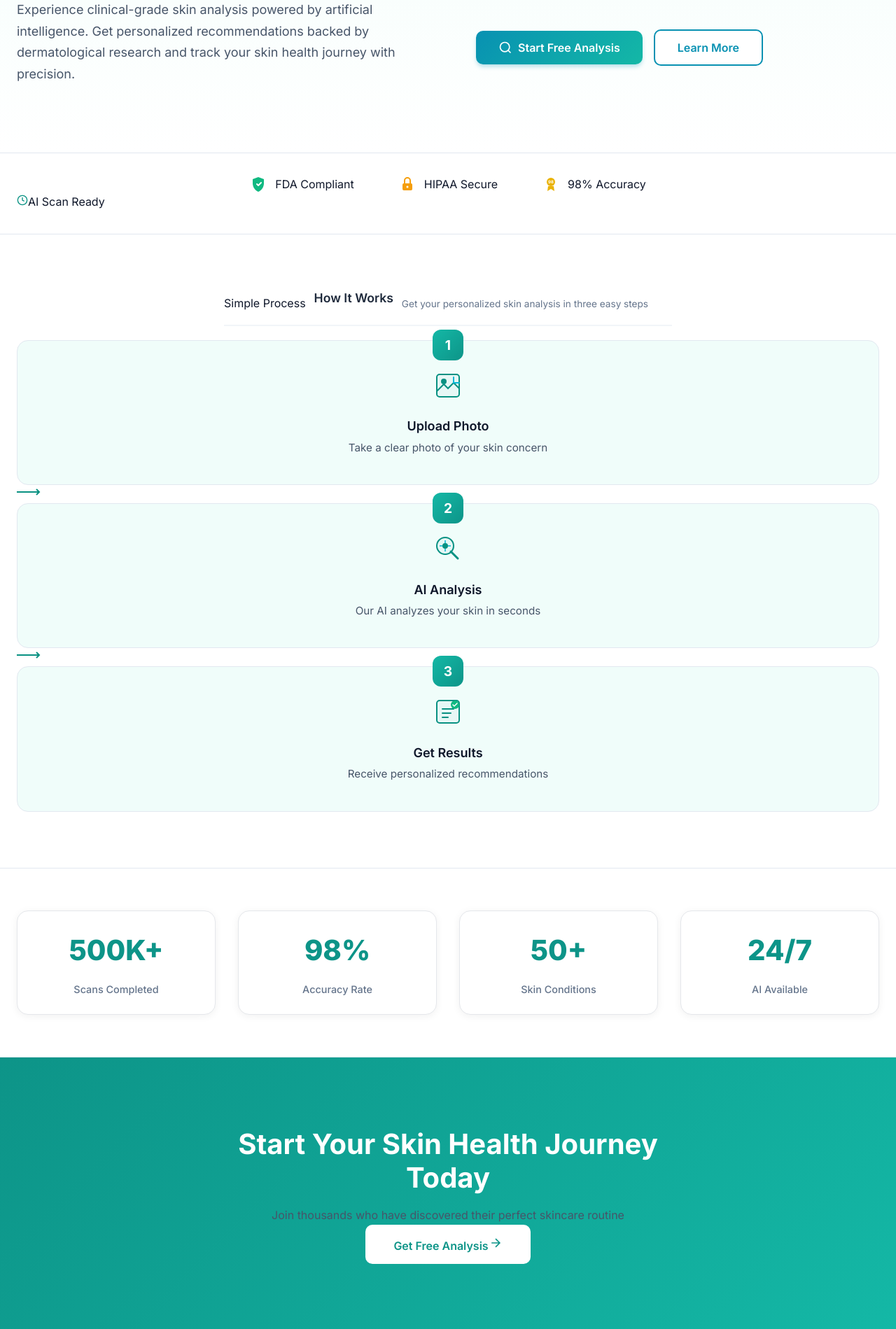
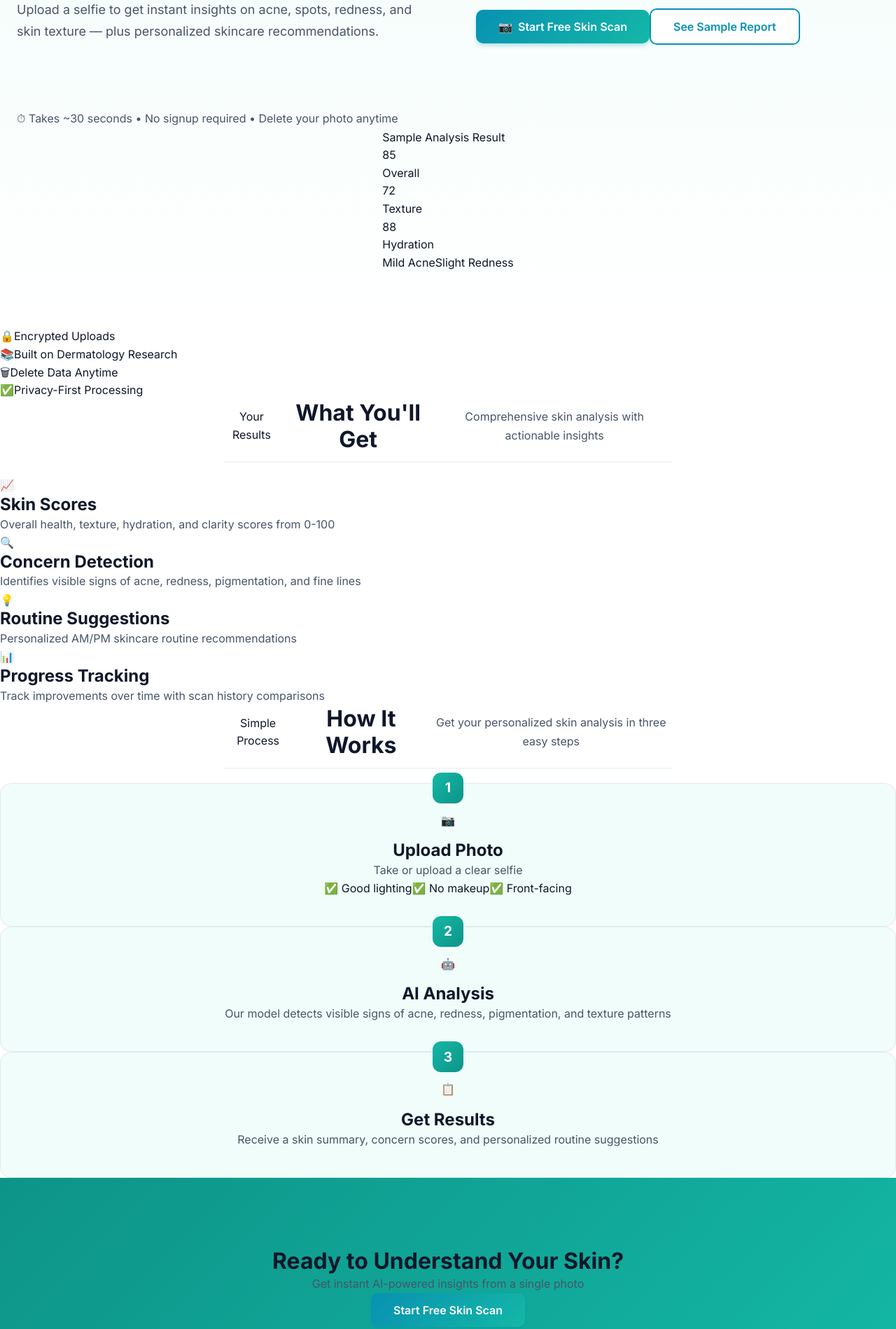
Before and after one commit to himprapatel-rgb/ai-skincare-intelligence-system, a React (Vite) app in the folder frontend/: page / in a window 1280 px wide. Shown: the part 400-2299 px from the top of the page at 70% size. Built offline with nearby package versions, Linux system fonts and the light colour scheme; no server answers.

Commit message:
Fix homepage: safer compliance claims, clearer CTA, sample output preview, privacy reassurance

```diff
--- a/frontend/src/pages/HomePage.tsx
+++ b/frontend/src/pages/HomePage.tsx
@@ -30,216 +30,192 @@ const HomePage: React.FC = () => {
             <Link to="/scan" className="nav-link">Analysis</Link>
             <Link to="/dashboard" className="nav-link">Dashboard</Link>
             <Link to="/about" className="nav-link">About</Link>
-            <Link to="/auth" className="nav-btn-primary">Get Started</Link>
+            <Link to="/scan" className="nav-btn-primary">Start Free Scan</Link>
           </div>
         </div>
       </nav>
 
-      {/* Hero Section */}
+      {/* Hero Section - Updated with safer claims */}
       <section className="hero">
-        <div className="hero-container">
         <div className="hero-content">
           <div className="hero-badge">
-              <svg width="16" height="16" viewBox="0 0 24 24" fill="none" stroke="currentColor" strokeWidth="2">
-                <path d="M12 22s8-4 8-10V5l-8-3-8 3v7c0 6 8 10 8 10z" />
-              </svg>
-              <span>Dermatologist-Grade AI Technology</span>
+            <span className="badge-icon">&#128161;</span>
+            AI-Powered Skin Insights
           </div>
           <h1 className="hero-title">
-              Advanced Skin<br />
-              <span className="gradient-text">Health Analysis</span>
+            AI Skin Analysis<br />
+            <span className="gradient-text">From a Single Photo</span>
           </h1>
           <p className="hero-subtitle">
-              Experience clinical-grade skin analysis powered by artificial intelligence. Get personalized recommendations backed by dermatological research and track your skin health journey with precision.
+            Upload a selfie to get instant insights on acne, spots, redness, and skin texture — plus personalized skincare recommendations.
           </p>
-            <div className="hero-buttons">
+          <div className="hero-cta">
             <button className="btn-primary" onClick={() => navigate('/scan')}>
-                <svg width="20" height="20" viewBox="0 0 24 24" fill="none" stroke="currentColor" strokeWidth="2">
-                  <circle cx="11" cy="11" r="8" />
-                  <path d="M21 21l-4.35-4.35" />
-                </svg>
-                Start Free Analysis
+              <span className="btn-icon">&#128247;</span>
+              Start Free Skin Scan
             </button>
             <button className="btn-secondary" onClick={() => navigate('/about')}>
-                Learn More
+              See Sample Report
             </button>
           </div>
+          <p className="hero-reassurance">
+            &#9201; Takes ~30 seconds &bull; No signup required &bull; Delete your photo anytime
+          </p>
         </div>
         <div className="hero-visual">
-            <div className="visual-card">
-              <div className="scan-preview">
-                <div className="scan-circle"></div>
+          <div className="sample-report-preview">
+            <div className="preview-header">Sample Analysis Result</div>
+            <div className="preview-scores">
+              <div className="score-item">
+                <div className="score-circle good">85</div>
+                <span>Overall</span>
               </div>
+              <div className="score-item">
+                <div className="score-circle medium">72</div>
+                <span>Texture</span>
+              </div>
+              <div className="score-item">
+                <div className="score-circle good">88</div>
+                <span>Hydration</span>
+              </div>
+            </div>
+            <div className="preview-concerns">
+              <span className="concern-badge">Mild Acne</span>
+              <span className="concern-badge">Slight Redness</span>
             </div>
           </div>
         </div>
       </section>
 
-      {/* Trust Badge Bar with Custom SVG Icons */}
-      <section className="trust-section">
-        <div className="trust-container">
-          <div className="trust-badge">
-            <svg width="24" height="24" viewBox="0 0 24 24" fill="none">
-              <path d="M12 2L4 5v6c0 5.55 3.84 10.74 8 12 4.16-1.26 8-6.45 8-12V5l-8-3z" fill="#10B981" />
-              <path d="M10 12l2 2 4-4" stroke="white" strokeWidth="2" strokeLinecap="round" strokeLinejoin="round" />
-            </svg>
-            <span className="badge-text">FDA Compliant</span>
+      {/* Trust Badges - Safer language */}
+      <section className="trust-badges">
+        <div className="badge-item">
+          <span className="badge-icon-trust">&#128274;</span>
+          <span>Encrypted Uploads</span>
         </div>
-          <div className="trust-badge">
-            <svg width="24" height="24" viewBox="0 0 24 24" fill="none">
-              <rect x="5" y="11" width="14" height="10" rx="2" fill="#F59E0B" />
-              <path d="M8 11V7a4 4 0 1 1 8 0v4" stroke="#F59E0B" strokeWidth="2" fill="none" />
-              <circle cx="12" cy="16" r="1.5" fill="white" />
-            </svg>
-            <span className="badge-text">HIPAA Secure</span>
+        <div className="badge-item">
+          <span className="badge-icon-trust">&#128218;</span>
+          <span>Built on Dermatology Research</span>
         </div>
-          <div className="trust-badge">
-            <svg width="24" height="24" viewBox="0 0 24 24" fill="none">
-              <circle cx="12" cy="9" r="6" fill="#EAB308" />
-              <path d="M8 15l-1 7 5-3 5 3-1-7" fill="#EAB308" />
-              <text x="12" y="11" textAnchor="middle" fill="white" fontSize="6" fontWeight="bold">98</text>
-            </svg>
-            <span className="badge-text">98% Accuracy</span>
+        <div className="badge-item">
+          <span className="badge-icon-trust">&#128465;</span>
+          <span>Delete Data Anytime</span>
         </div>
-        </div>
-        <div className="ai-scan-ready">
-          <svg width="16" height="16" viewBox="0 0 24 24" fill="none" stroke="#089182" strokeWidth="2">
-            <circle cx="12" cy="12" r="10" />
-            <polyline points="12,6 12,12 16,14" />
-          </svg>
-          <span>AI Scan Ready</span>
+        <div className="badge-item">
+          <span className="badge-icon-trust">&#9989;</span>
+          <span>Privacy-First Processing</span>
         </div>
       </section>
 
-      {/* How It Works Section with Custom Icons */}
-      <section className="how-it-works-section">
-        <div className="how-it-works-container">
+      {/* What You'll Get Section - NEW */}
+      <section className="results-preview">
         <div className="section-header">
-            <span className="section-badge">Simple Process</span>
-            <h2 className="section-title">How It Works</h2>
-            <p className="section-description">Get your personalized skin analysis in three easy steps</p>
+          <span className="section-tag">Your Results</span>
+          <h2>What You'll Get</h2>
+          <p>Comprehensive skin analysis with actionable insights</p>
+        </div>
+        <div className="results-grid">
+          <div className="result-card">
+            <div className="result-icon">&#128200;</div>
+            <h3>Skin Scores</h3>
+            <p>Overall health, texture, hydration, and clarity scores from 0-100</p>
+          </div>
+          <div className="result-card">
+            <div className="result-icon">&#128269;</div>
+            <h3>Concern Detection</h3>
+            <p>Identifies visible signs of acne, redness, pigmentation, and fine lines</p>
+          </div>
+          <div className="result-card">
+            <div className="result-icon">&#128161;</div>
+            <h3>Routine Suggestions</h3>
+            <p>Personalized AM/PM skincare routine recommendations</p>
+          </div>
+          <div className="result-card">
+            <div className="result-icon">&#128202;</div>
+            <h3>Progress Tracking</h3>
+            <p>Track improvements over time with scan history comparisons</p>
+          </div>
+        </div>
+      </section>
+
+      {/* How It Works - Updated with guidance */}
+      <section className="how-it-works">
+        <div className="section-header">
+          <span className="section-tag">Simple Process</span>
+          <h2>How It Works</h2>
+          <p>Get your personalized skin analysis in three easy steps</p>
         </div>
         <div className="steps-container">
           <div className="step-card">
             <div className="step-number">1</div>
-              <div className="step-icon">
-                <svg width="48" height="48" viewBox="0 0 48 48" fill="none">
-                  <rect x="8" y="8" width="32" height="32" rx="4" stroke="#089182" strokeWidth="2" fill="#E6F7F5" />
-                  <circle cx="18" cy="18" r="4" fill="#089182" />
-                  <path d="M8 32l10-10 6 6 8-8 8 8" stroke="#089182" strokeWidth="2" fill="none" />
-                  <path d="M32 12v8h8" stroke="#06B6D4" strokeWidth="2" strokeLinecap="round" />
-                </svg>
+            <div className="step-icon">&#128247;</div>
+            <h3>Upload Photo</h3>
+            <p>Take or upload a clear selfie</p>
+            <div className="step-tips">
+              <span>&#9989; Good lighting</span>
+              <span>&#9989; No makeup</span>
+              <span>&#9989; Front-facing</span>
             </div>
-              <h3 className="step-title">Upload Photo</h3>
-              <p className="step-description">Take a clear photo of your skin concern</p>
-            </div>
-            <div className="step-connector">
-              <svg width="40" height="16" viewBox="0 0 40 16" fill="none">
-                <path d="M0 8h32M28 4l4 4-4 4" stroke="#089182" strokeWidth="2" />
-              </svg>
           </div>
           <div className="step-card">
             <div className="step-number">2</div>
-              <div className="step-icon">
-                <svg width="48" height="48" viewBox="0 0 48 48" fill="none">
-                  <circle cx="20" cy="20" r="12" stroke="#089182" strokeWidth="2" fill="#E6F7F5" />
-                  <path d="M28 28l10 10" stroke="#089182" strokeWidth="3" strokeLinecap="round" />
-                  <circle cx="20" cy="20" r="4" fill="#089182" />
-                  <path d="M20 12v4M20 24v4M12 20h4M24 20h4" stroke="#06B6D4" strokeWidth="1.5" />
-                </svg>
-              </div>
-              <h3 className="step-title">AI Analysis</h3>
-              <p className="step-description">Our AI analyzes your skin in seconds</p>
-            </div>
-            <div className="step-connector">
-              <svg width="40" height="16" viewBox="0 0 40 16" fill="none">
-                <path d="M0 8h32M28 4l4 4-4 4" stroke="#089182" strokeWidth="2" />
-              </svg>
+            <div className="step-icon">&#129302;</div>
+            <h3>AI Analysis</h3>
+            <p>Our model detects visible signs of acne, redness, pigmentation, and texture patterns</p>
           </div>
           <div className="step-card">
             <div className="step-number">3</div>
-              <div className="step-icon">
-                <svg width="48" height="48" viewBox="0 0 48 48" fill="none">
-                  <path d="M12 8h24a4 4 0 0 1 4 4v24a4 4 0 0 1-4 4H12a4 4 0 0 1-4-4V12a4 4 0 0 1 4-4z" fill="#E6F7F5" stroke="#089182" strokeWidth="2" />
-                  <path d="M16 20h16M16 26h12M16 32h8" stroke="#089182" strokeWidth="2" strokeLinecap="round" />
-                  <circle cx="34" cy="14" r="6" fill="#10B981" />
-                  <path d="M31 14l2 2 4-4" stroke="white" strokeWidth="1.5" strokeLinecap="round" />
-                </svg>
-              </div>
-              <h3 className="step-title">Get Results</h3>
-              <p className="step-description">Receive personalized recommendations</p>
-            </div>
-          </div>
-        </div>
-      </section>
-
-      {/* Stats Section */}
-      <section className="stats-section">
-        <div className="stats-container">
-          <div className="stat-card">
-            <div className="stat-number">500K+</div>
-            <div className="stat-label">Scans Completed</div>
-          </div>
-          <div className="stat-card">
-            <div className="stat-number">98%</div>
-            <div className="stat-label">Accuracy Rate</div>
-          </div>
-          <div className="stat-card">
-            <div className="stat-number">50+</div>
-            <div className="stat-label">Skin Conditions</div>
-          </div>
-          <div className="stat-card">
-            <div className="stat-number">24/7</div>
-            <div className="stat-label">AI Available</div>
+            <div className="step-icon">&#128203;</div>
+            <h3>Get Results</h3>
+            <p>Receive a skin summary, concern scores, and personalized routine suggestions</p>
           </div>
         </div>
       </section>
 
       {/* CTA Section */}
       <section className="cta-section">
-        <div className="cta-container">
         <div className="cta-content">
-            <h2 className="cta-title">Start Your Skin Health Journey Today</h2>
-            <p className="cta-subtitle">Join thousands who have discovered their perfect skincare routine</p>
-            <button className="cta-button" onClick={() => navigate('/scan')}>
-              Get Free Analysis
-              <svg width="20" height="20" viewBox="0 0 24 24" fill="none" stroke="currentColor" strokeWidth="2">
-                <path d="M5 12h14M12 5l7 7-7 7" />
-              </svg>
+          <h2>Ready to Understand Your Skin?</h2>
+          <p>Get instant AI-powered insights from a single photo</p>
+          <button className="btn-primary large" onClick={() => navigate('/scan')}>
+            Start Free Skin Scan
           </button>
-          </div>
+          <p className="cta-reassurance">
+            &#128274; Your photo is processed securely and never shared
+          </p>
         </div>
       </section>
 
       {/* Footer */}
       <footer className="footer">
-        <div className="footer-container">
+        <div className="footer-content">
           <div className="footer-brand">
-            <div className="footer-logo">
             <span className="logo-text">SkinCare<span className="logo-highlight">AI</span></span>
-            </div>
-            <p className="footer-description">AI-powered skin analysis for everyone</p>
+            <p>AI-powered skin analysis for everyone</p>
           </div>
           <div className="footer-links">
-            <div className="footer-column">
+            <div className="footer-col">
               <h4>Product</h4>
-              <Link to="/scan">Analysis</Link>
+              <Link to="/scan">Skin Analysis</Link>
               <Link to="/dashboard">Dashboard</Link>
+              <Link to="/history">History</Link>
             </div>
-            <div className="footer-column">
+            <div className="footer-col">
               <h4>Company</h4>
-              <Link to="/about">About</Link>
+              <Link to="/about">About Us</Link>
               <Link to="/contact">Contact</Link>
             </div>
-            <div className="footer-column">
+            <div className="footer-col">
               <h4>Legal</h4>
-              <Link to="/privacy">Privacy</Link>
-              <Link to="/terms">Terms</Link>
+              <Link to="/privacy">Privacy Policy</Link>
+              <Link to="/terms">Terms of Service</Link>
+              <Link to="/privacy#delete">Delete My Data</Link>
             </div>
           </div>
         </div>
         <div className="footer-bottom">
-          <p>&copy; 2024 SkinCareAI. All rights reserved.</p>
+          <p>&copy; 2025 SkinCareAI. All rights reserved.</p>
+          <p className="disclaimer">Not a medical device. Not intended to diagnose, treat, or prevent any condition. For informational purposes only.</p>
         </div>
       </footer>
     </div>
```
Lines whose indentation alone changed are shown as unchanged.
